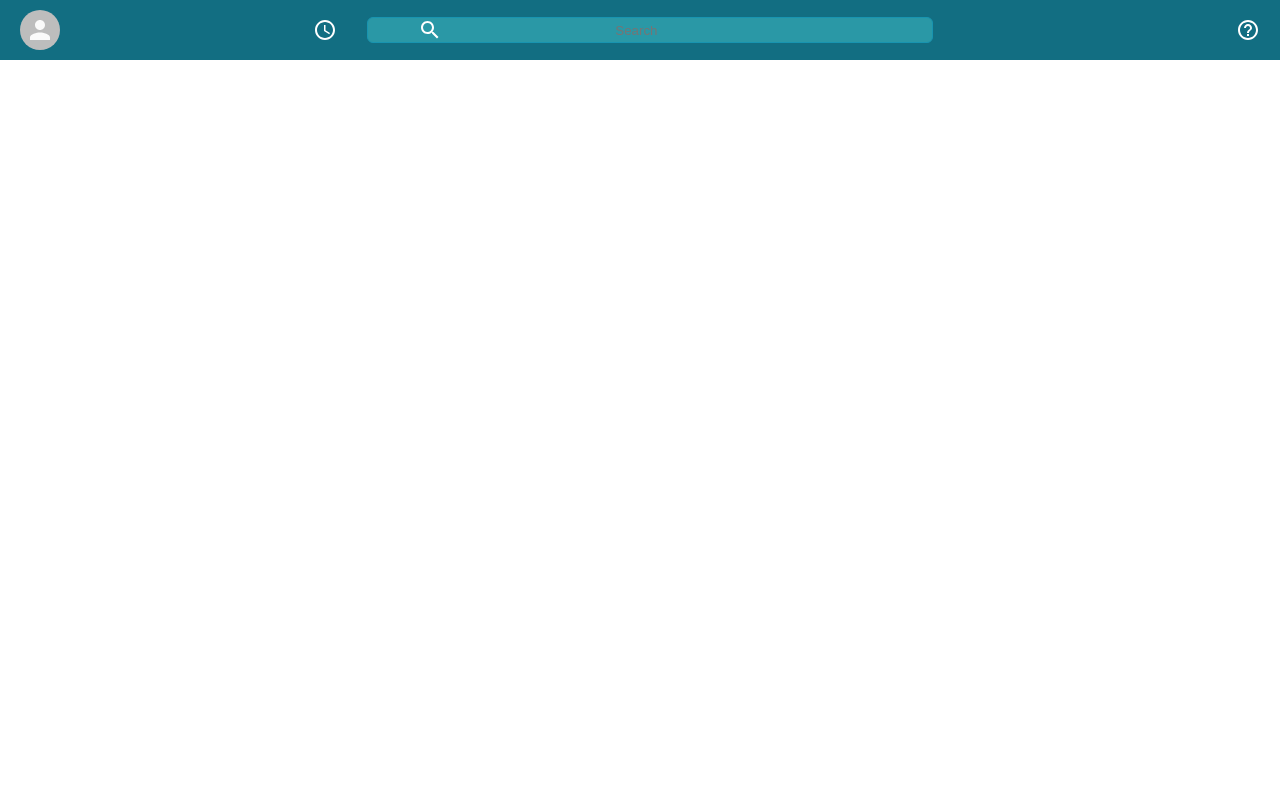
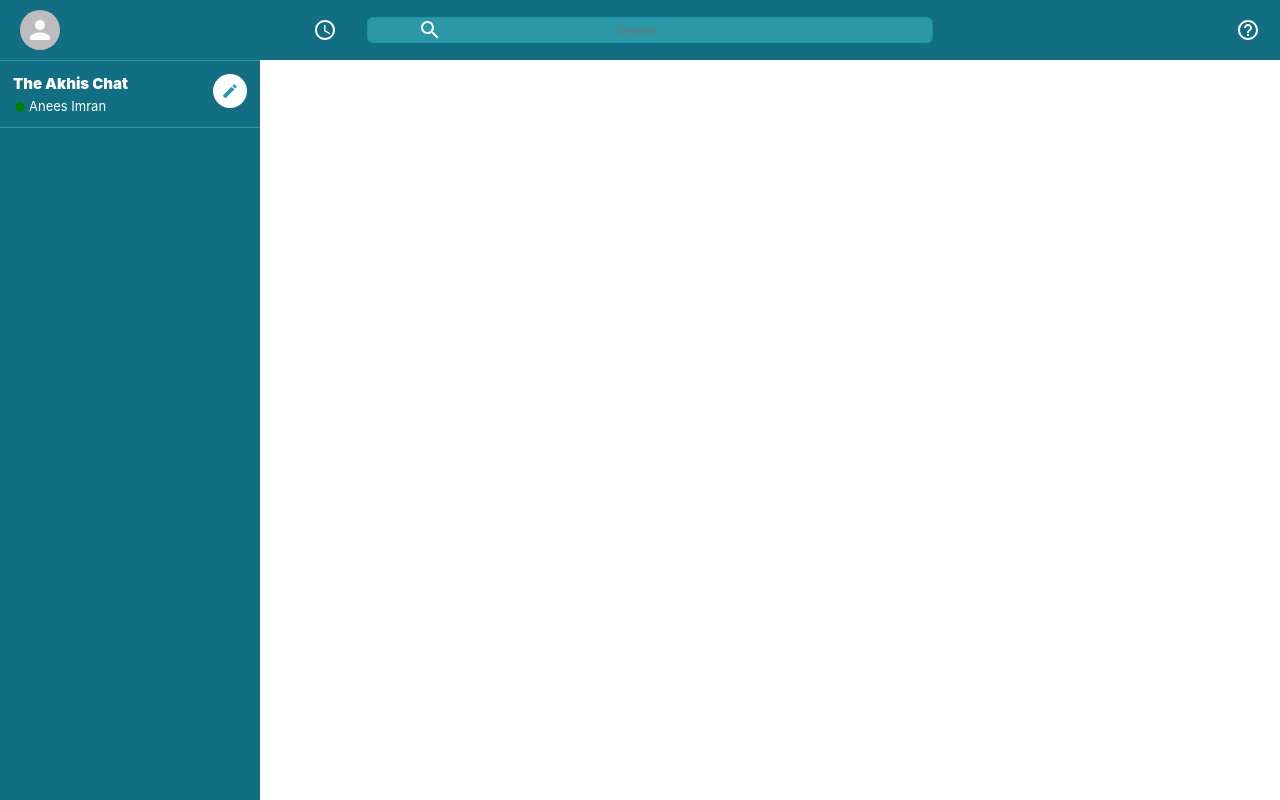
Before and after one commit to aneesimran/SlackClone, a React (Create React App) app in the folder slackclone/: page / in a window 1280 px wide. Built offline with nearby package versions, Linux system fonts and the light colour scheme.

Commit message:
init to the sidebar

```diff
--- a/slackclone/src/App.js
+++ b/slackclone/src/App.js
@@ -2,20 +2,27 @@
 import "./App.css";
 import { BrowserRouter as Router, Switch, Route } from "react-router-dom";
 import Header from './components/Header';
+import styled from "styled-components";
+import Sidebar from "./components/Sidebar";
 
 function App() {
   return (
     <div className="app">
       <Router>
         <>
-
           {/* A <Switch> looks through its children <Route>s and
             renders the first one that matches the current URL. */}
-          <Switch>
-            <Route path="/" exact>
-              <Header />
-            </Route>
-          </Switch>
+          <Header />
+          <AppBody>
+            <Sidebar />
+            <Switch>
+              <Route path="/" exact>
+                {/* Chat */}
+
+
+              </Route>
+            </Switch>
+          </AppBody>
         </>
       </Router>
     </div>
@@ -23,3 +30,8 @@
 }
 
 export default App;
+
+const AppBody = styled.div`
+  display: flex;
+  height: 100vh;
+`;
--- /dev/null
+++ b/slackclone/src/components/Sidebar.js
@@ -0,0 +1,73 @@
+import React from 'react'
+import styled from "styled-components";
+import FiberManualRecordIcon from "@material-ui/icons/FiberManualRecord";
+import CreateIcon from "@material-ui/icons/Create";
+
+function Sidebar() {
+    return (
+        <SidebarContainer>
+            <SidebarHeader>
+                <SidebarInfo>
+                    <h2>The Akhis Chat</h2>
+                    <h3>
+                        <FiberManualRecordIcon />
+                        Anees Imran
+                    </h3>
+                </SidebarInfo>
+                <CreateIcon />
+            </SidebarHeader>
+        </SidebarContainer>
+    )
+}
+
+export default Sidebar;
+
+const SidebarContainer = styled.div`
+  background-color: var(--slack-color);
+  color: white;
+  flex: 0.3;
+  border-top: 1px solid #2a98a6;
+  max-width: 260px;
+  margin-top: 60px;
+`;
+
+const SidebarHeader = styled.div`
+    display: flex;
+    border-bottom: 1px solid #2a98a6;
+    padding: 13px;
+
+    > .MuiSvgIcon-root {
+        padding: 8px;
+        color: #2a98a6;
+        font-size: 18px;
+        background-color: white;
+        border-radius: 999px;
+    }
+
+`;
+
+const SidebarInfo = styled.div`
+
+    flex: 1;
+
+    > h2 {
+        font-size: 15px;
+        font-weight: 900;
+        margin-bottom: 5px;
+    }
+
+    > h3 {
+        display: flex;
+        font-size: 13px;
+        font-weight: 400;
+        align-items: center;
+    }
+
+    > h3 > .MuiSvgIcon-root {
+        font-size: 14px;
+        margin-top: 1px;
+        margin-right: 2px;
+        color: green;
+    }
+
+`;
```
